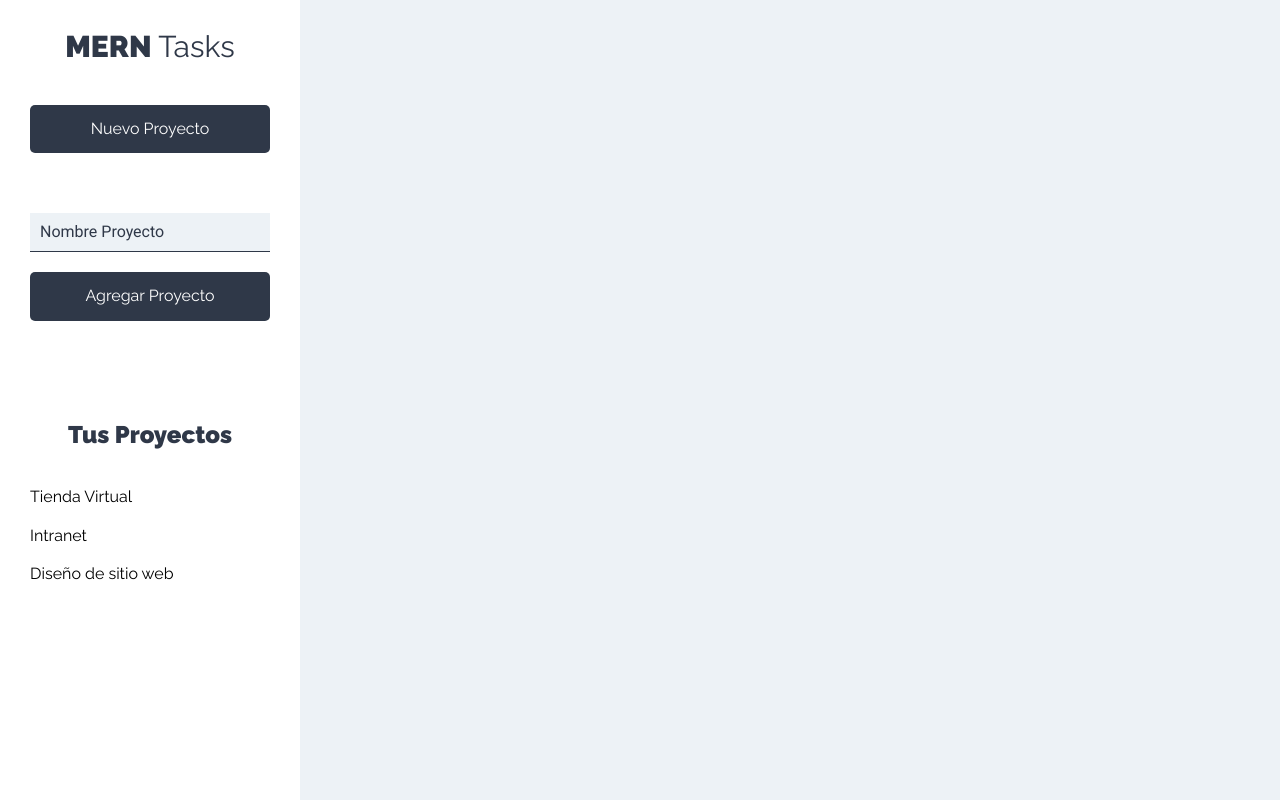
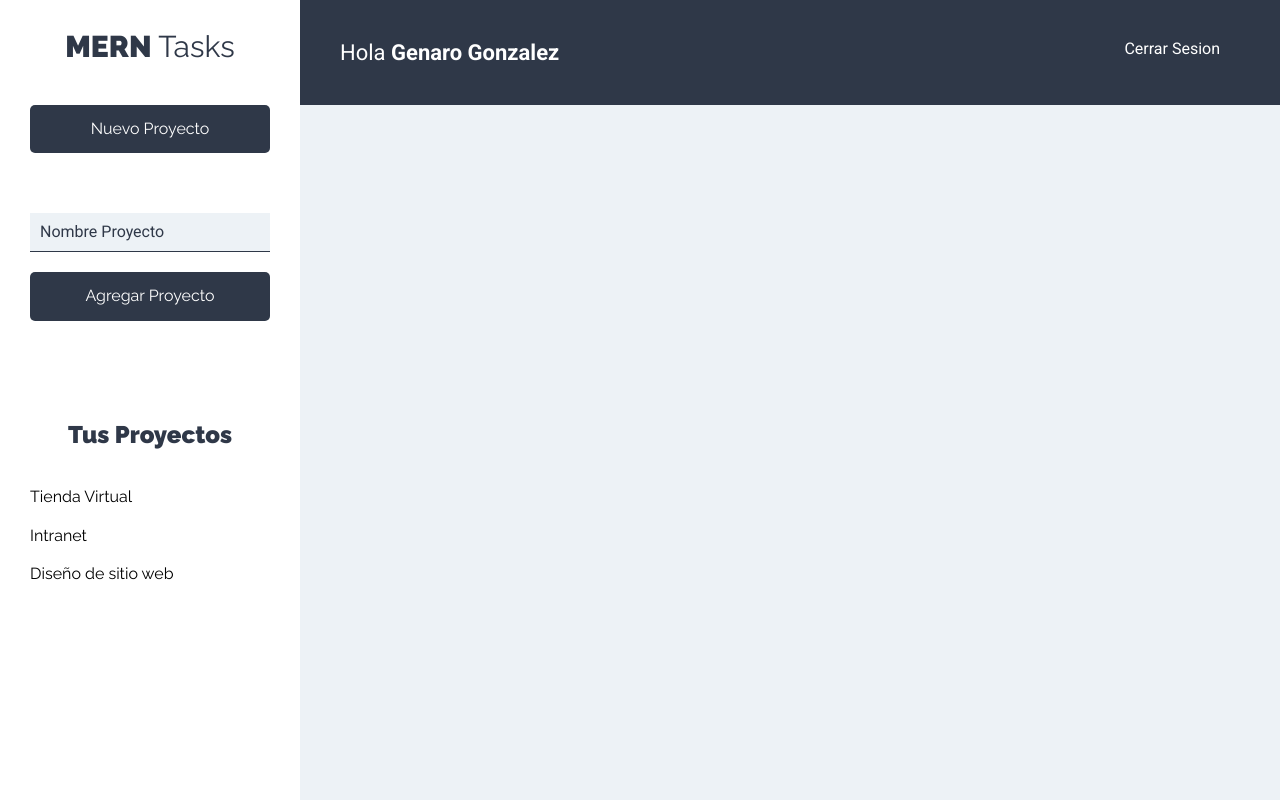
Before and after one commit to genarogg/tareas-mern-vista, a React (Create React App) app: page /proyectos in a window 1280 px wide. Built offline with nearby package versions, Linux system fonts and the light colour scheme.

Commit message:
inportss

```diff
--- a/src/components/proyectos/Proyectos.js
+++ b/src/components/proyectos/Proyectos.js
@@ -1,10 +1,12 @@
 import React from "react"
 import Sidebar from "../layout/Sidebar"
+import Barra from "../layout/Barra"
 
 const Proyectos = () => {
     return (<div className="contenedor-app">
         <Sidebar />
         <div className="seccion-principal">
+            <Barra />
             <main>
                 <div className="contenedor-tareas"></div>
             </main>
```
